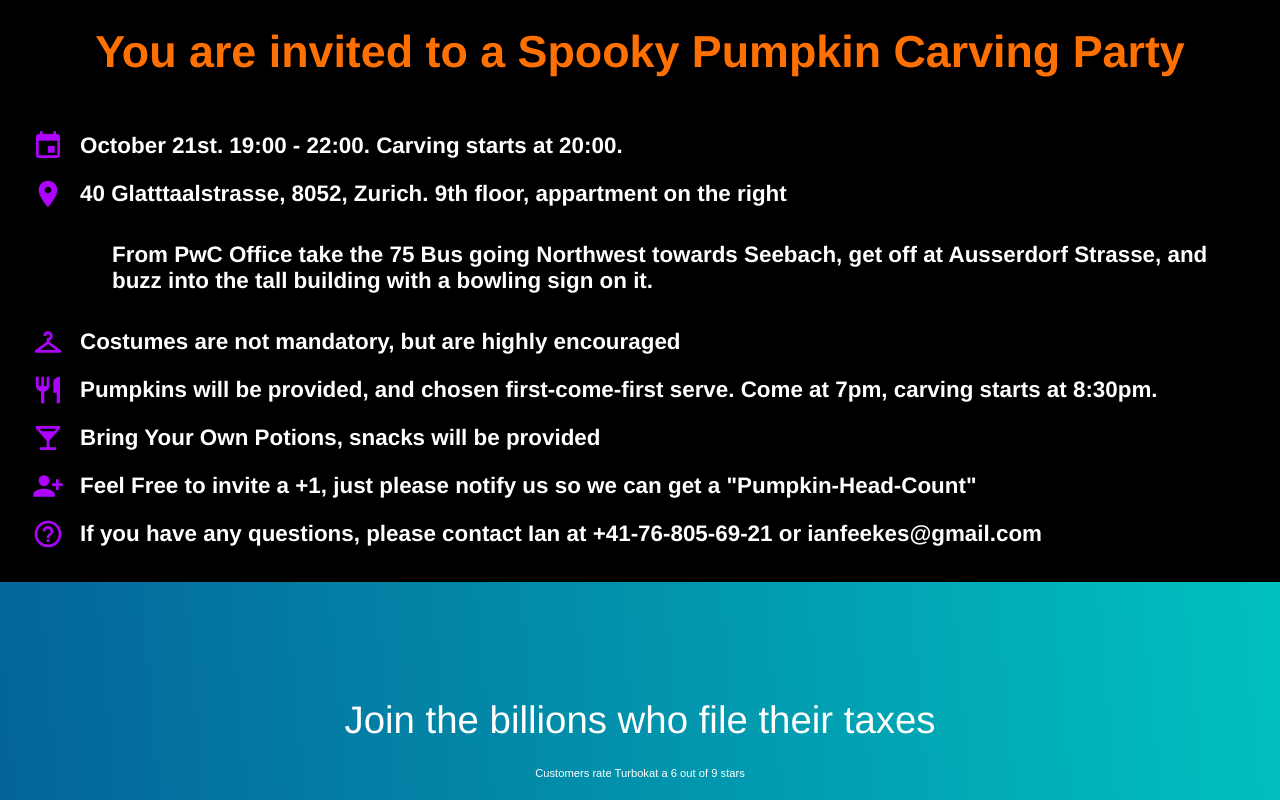
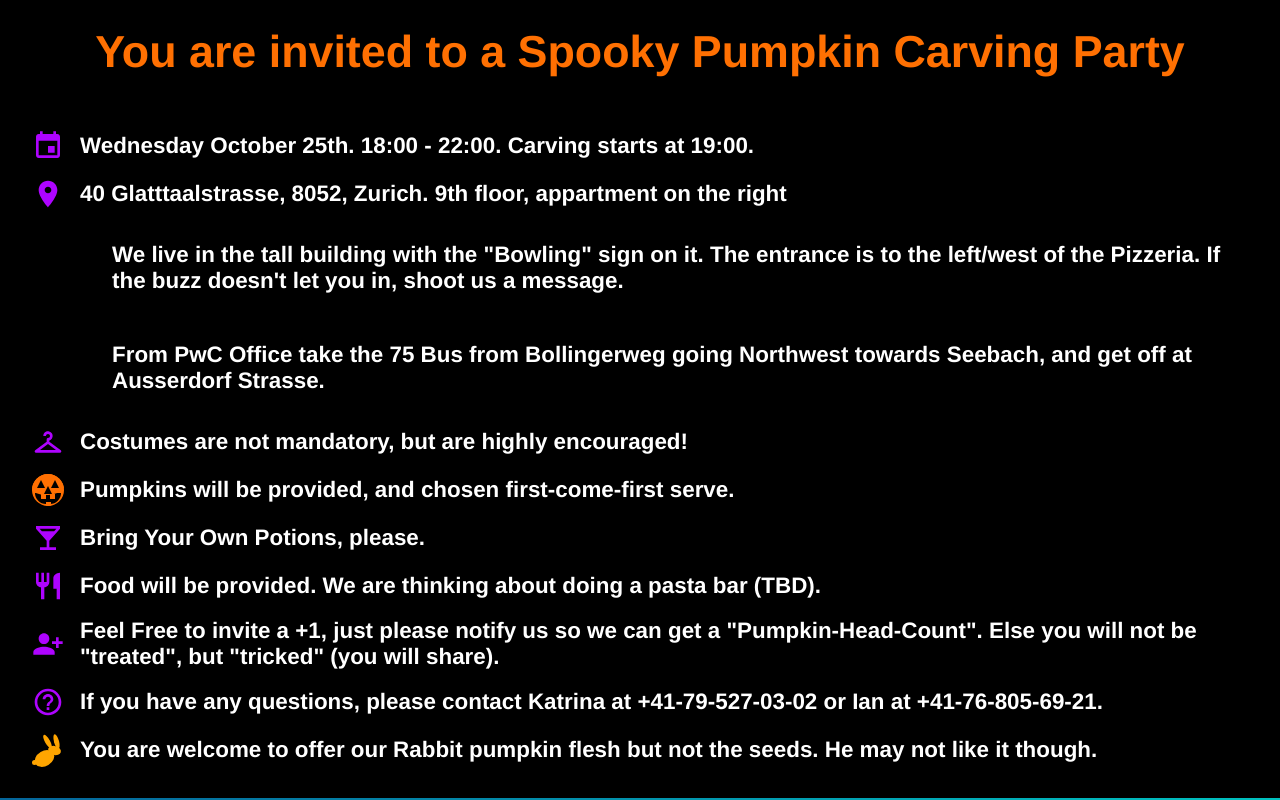
Before and after one commit to southern-belize-tours/turbokat, a React (Create React App) app: page /Pumpkin in a window 1280 px wide. Shown: the part 220-1020 px from the top of the page. Built offline with nearby package versions, Linux system fonts and the light colour scheme.

Commit message:
added some logos, made katrina's necessary revisions

```diff
--- a/package.json
+++ b/package.json
@@ -10,6 +10,7 @@
     "@testing-library/jest-dom": "^5.17.0",
     "@testing-library/react": "^13.4.0",
     "@testing-library/user-event": "^13.5.0",
+    "font-awesome": "^4.7.0",
     "react": "^18.2.0",
     "react-dom": "^18.2.0",
     "react-material-ui-carousel": "^3.4.2",
--- a/src/Components/pumpkin/pumpkin.js
+++ b/src/Components/pumpkin/pumpkin.js
@@ -1,5 +1,7 @@
 import './pumpkin.css';
 import Bone from './bone';
+import PumpkinLogo from './pumpkinLogo';
+import RabbitLogo from './rabbit';
 
 import LocationOn from '@mui/icons-material/LocationOn';
 import { Checkroom } from '@mui/icons-material';
@@ -9,6 +11,7 @@ import { PersonAddAlt1 } from '@mui/icons-material';
 import HelpOutline from '@mui/icons-material/HelpOutline';
 import { Event } from '@mui/icons-material';
 import { Button } from '@mui/material';
+// import Font
 
 function pumpkin (props) {
     let bones = [0,0,0,0,0,0,0,0,0,0,0,0,0,,0,0,0,0,0,0,0,0,0,0,0,0,0,0,0,0,0,0,0]
@@ -25,40 +28,55 @@ function pumpkin (props) {
             <div className = "infoContainer">
                 <div className="infoBullet">
                     <Event className="halloweenIcon"></Event>
-                    October 21st. 19:00 - 22:00. Carving starts at 20:00.
+                    Wednesday October 25th. 18:00 - 22:00. Carving starts at 19:00.
                 </div>
                 <div className="infoBullet">
                     <LocationOn className="halloweenIcon"></LocationOn>
                     40 Glatttaalstrasse, 8052, Zurich. 9th floor, appartment on the right
                 </div>
                 <div className="infoIndent">
-                        From PwC Office take the 75 Bus going Northwest towards Seebach, get off at Ausserdorf Strasse, and buzz into the tall building with a bowling sign on it.
+                    We live in the tall building with the "Bowling" sign on it. The entrance is to the left/west of the Pizzeria. If the buzz doesn't let you in, shoot us a message.
+                </div>
+                <div className="infoIndent">
+                        From PwC Office take the 75 Bus from Bollingerweg going Northwest towards Seebach, and get off at Ausserdorf Strasse.
                 </div>
                 {/* <div className="infoIndent"> */}
                 {/* </div> */}
                 <div className="infoBullet">
                     <Checkroom className="halloweenIcon"></Checkroom>
-                    Costumes are not mandatory, but are highly encouraged
+                    Costumes are not mandatory, but are highly encouraged!
                 </div>
                 {/* <div className="infoIndent">
                     Not sure what costume to wear? Get some inspiration from our costume name generator!
                     <Button>Generate</Button>
                 </div> */}
                 <div className="infoBullet">
-                    <Restaurant className="halloweenIcon"></Restaurant>
-                    Pumpkins will be provided, and chosen first-come-first serve. Come at 7pm, carving starts at 8:30pm.
+                    {/* <Restaurant className="halloweenIcon"></Restaurant> */}
+                    {/* <FontAwesomeIcon icon="fa-solid fa-pumpkin" /> */}
+                    {/* <i class="fa fa-pumpkin"></i> */}
+                    {/* <!-- <i class="fa fa-github blue" matTooltip="https://github.com/ianfeekes https://github.com/southern-belize-tours" matTooltipClass="tooltip"></i> --> */}
+                    <PumpkinLogo></PumpkinLogo>
+                    Pumpkins will be provided, and chosen first-come-first serve.
                 </div>
                 <div className="infoBullet">
                     <LocalBar className="halloweenIcon"></LocalBar>
-                    Bring Your Own Potions, snacks will be provided
+                    Bring Your Own Potions, please.
+                </div>
+                <div className="infoBullet">
+                    <Restaurant className="halloweenIcon"></Restaurant>
+                    Food will be provided. We are thinking about doing a pasta bar (TBD).
                 </div>
                 <div className="infoBullet">
                     <PersonAddAlt1 className="halloweenIcon"></PersonAddAlt1>
-                    Feel Free to invite a +1, just please notify us so we can get a "Pumpkin-Head-Count"
+                    Feel Free to invite a +1, just please notify us so we can get a "Pumpkin-Head-Count". Else you will not be "treated", but "tricked" (you will share).
                 </div>
                 <div className="infoBullet">
                     <HelpOutline className="halloweenIcon"></HelpOutline>
-                    If you have any questions, please contact Ian at +41-76-805-69-21 or ianfeekes@gmail.com
+                    If you have any questions, please contact Katrina at +41-79-527-03-02 or Ian at +41-76-805-69-21.
+                </div>
+                <div className="infoBullet">
+                    <RabbitLogo></RabbitLogo>
+                    You are welcome to offer our Rabbit pumpkin flesh but not the seeds. He may not like it though.
                 </div>
             </div>
         </div>
--- /dev/null
+++ b/src/Components/pumpkin/pumpkinLogo.css
@@ -0,0 +1,85 @@
+.pumpkinBody {
+    background-color: #ff7002;
+    border-radius: 50%;
+    height: 2rem;
+    width: 2rem;
+    position: relative;
+    display: flex;
+    /* align-items: center; */
+    justify-content: center;
+    overflow: hidden;
+}
+
+.pumpkinLeftEye, .pumpkinRightEye, .pumpkinNose {
+    top: 6px;
+    position: absolute;
+    width: 0;
+    height: 0;
+    border-left: 4px solid transparent;
+    border-right: 4px solid transparent;
+    border-bottom: 8px solid black;
+}
+
+.pumpkinLeftEye {
+    left: 5px;
+    z-index: 2;
+}
+
+.pumpkinRightEye {
+    right: 5px;
+    z-index: 2;
+}
+
+.pumpkinNose {
+    left: 12px;
+    top: 12px;
+    z-index: 2;
+}
+
+.pumpkinMouth {
+    position: absolute;
+    background: white;
+    background: black;
+    height: 11px;
+    width: 26px;
+    top: 19px;
+    border-bottom-left-radius: 25px;
+    border-bottom-right-radius: 25px;
+    z-index: 0;
+}
+
+.pumpkinMouth::after {
+    position: absolute;
+    content: '';
+    height: 22px;
+    width: 47px;
+    top: -20px;
+    left: -3px;
+    left: -12px;
+    background: #ff7002;
+    border-bottom-left-radius: 22px;
+    border-bottom-right-radius: 22px;
+}
+
+.pumpkinTopLeftTooth, .pumpkinTopRightTooth, .pumpkinBottomTooth {
+    position: absolute;
+    background: #ff7002;
+    height: 5px;
+    width: 5px;
+}
+
+.pumpkinTopLeftTooth, .pumpkinTopRightTooth {
+    top: 20px;
+}
+
+.pumpkinTopLeftTooth {
+    left: 9px;
+}
+
+.pumpkinTopRightTooth {
+    right: 9px;
+}
+
+.pumpkinBottomTooth {
+    top: 28px;
+}
--- /dev/null
+++ b/src/Components/pumpkin/pumpkinLogo.js
@@ -0,0 +1,16 @@
+import './pumpkinLogo.css';
+
+function pumpkinLogo(props) {
+
+    return(
+        <div className="pumpkinBody">
+            <div className ="pumpkinLeftEye"></div>
+            <div className = "pumpkinRightEye"></div>
+            <div className = "pumpkinNose"></div>
+            <div className="pumpkinMouth"></div>
+            <div className="pumpkinTopLeftTooth"></div>
+            <div className="pumpkinTopRightTooth"></div>
+            <div className="pumpkinBottomTooth"></div>
+        </div>
+    );
+} export default pumpkinLogo;
--- /dev/null
+++ b/src/Components/pumpkin/rabbit.css
@@ -0,0 +1,56 @@
+.rabbitContainer {
+    display: flex;
+    align-items: center;
+    justify-content: center;
+    position: relative;
+    height: 2rem;
+    width: 2rem;
+}
+
+.rabbitLeftEar, .rabbitRightEar, .rabbitHead, .rabbitTail, .rabbitBody {
+    position: absolute;
+    background-color: orange;
+}
+
+.rabbitLeftEar, .rabbitRightEar {
+    height: 15px;
+    top: 0px;
+    width: 5px;
+    border-radius: 50%;
+    overflow: hidden;
+}
+
+.rabbitLeftEar {
+    transform: rotate(-30deg);
+    left: 13px;
+}
+
+.rabbitRightEar {
+    transform: rotate(-15deg);
+    right: 5px;
+}
+
+.rabbitHead {
+    height: 9px;
+    width: 13px;
+    border-radius: 50%;
+    transform: rotate(15deg);
+    right: 3px;
+}
+
+.rabbitBody {
+    height: 15px;
+    width: 21px;
+    border-radius: 50%;
+    transform: rotate(-31deg);
+    top: 17px;
+    left: 2px;
+}
+
+.rabbitTail {
+    height: 5px;
+    width: 5px;
+    bottom: 1px;
+    left: 0px;
+    border-radius: 50%;
+}
--- /dev/null
+++ b/src/Components/pumpkin/rabbit.js
@@ -0,0 +1,14 @@
+import './rabbit.css';
+
+function Rabbit(props) {
+
+    return(
+        <div className="rabbitContainer">
+            <div className="rabbitLeftEar"></div>
+            <div className="rabbitRightEar"></div>
+            <div className="rabbitHead"></div>
+            <div className="rabbitBody"></div>
+            <div className="rabbitTail"></div>
+        </div>
+    );
+} export default Rabbit;
```
Also changed, not shown: 1 other file (tests, documents, lock files or other folders).
